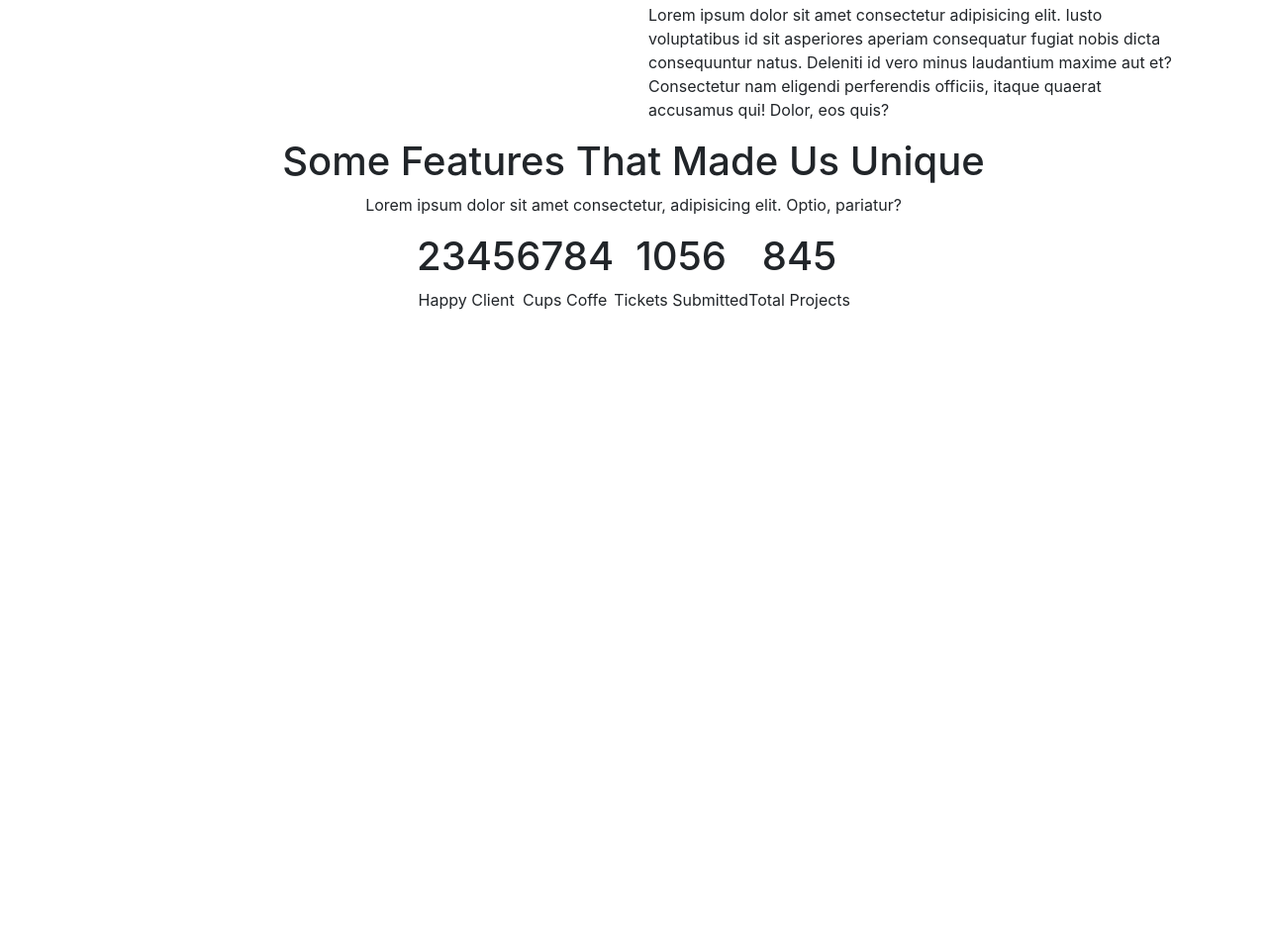
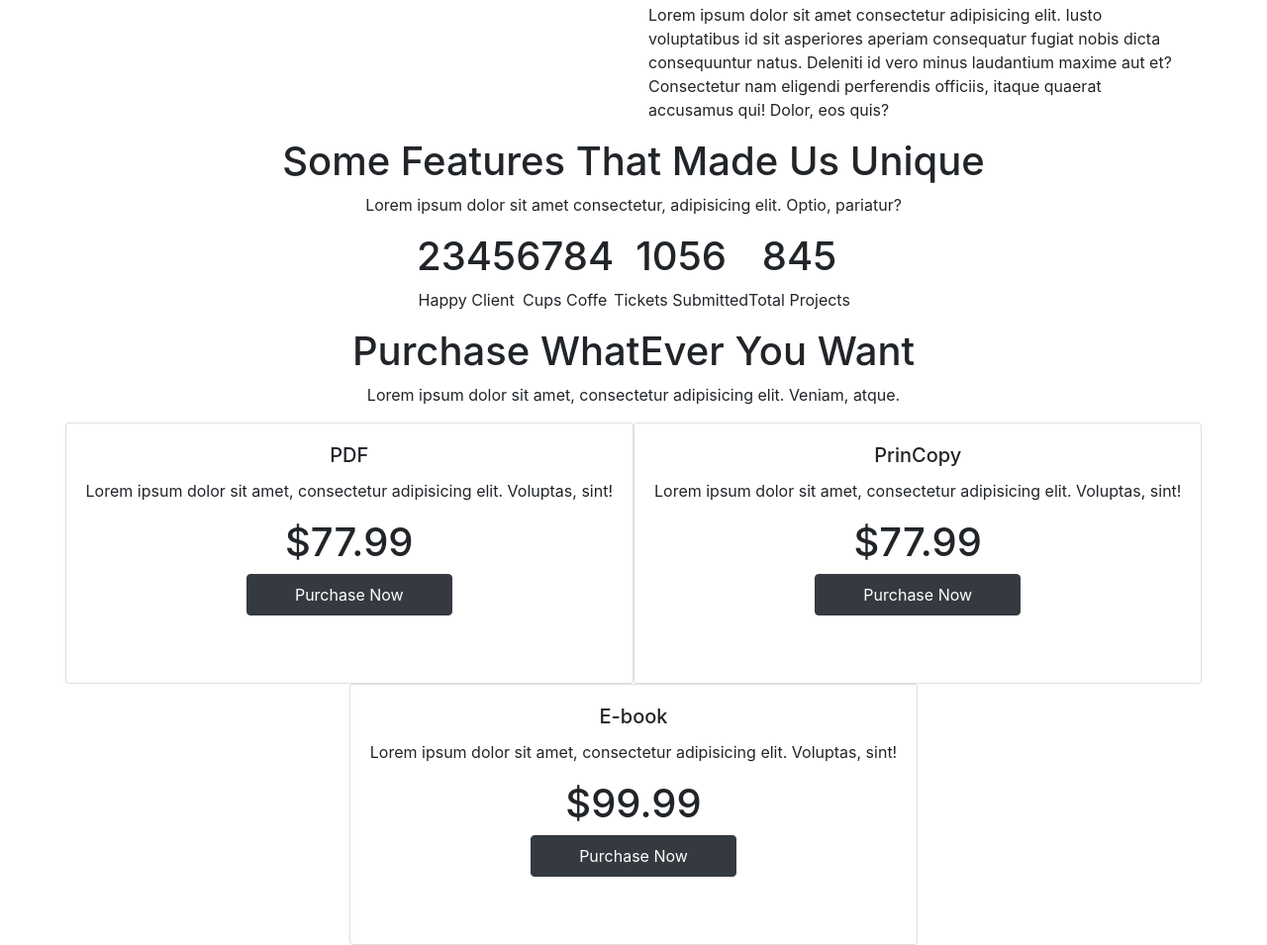
Before and after one commit to KiyaTilahun/My-beginner-level-Html-Css-Bootstrap-React-Projects-, a website: page website1/index.html in a window 1280 px wide. Shown: the part 478-1433 px from the top of the page at 99% size. Before the commit the page ends 809 px from the top, so only its background shows below. Drawn offline with nearby package versions, Linux system fonts and the light colour scheme.

Commit message:
added the card

```diff
--- a/website1/index.html
+++ b/website1/index.html
@@ -40,7 +40,8 @@
             <ul class="navbar-nav">
               <li class="nav-item active">
                 <a class="nav-link" href="#"
-                >Home <span class="sr-only">(current)</span></a>
+                  >Home <span class="sr-only">(current)</span></a
+                >
               </li>
               <li class="nav-item">
                 <a class="nav-link" href="#">Courses</a>
@@ -50,32 +51,39 @@
               </li>
 
               <li class="nav-item dropdown">
-              <div class="dropdown">  <a class="nav-link" href="#">Pages</a><div class="dropdown-content">
-                <a class="" href="#">Generic </a>  <a class="" href="#">Element</a>
-              </div></div>
+                <div class="dropdown">
+                  <a class="nav-link" href="#">Pages</a>
+                  <div class="dropdown-content">
+                    <a class="" href="#">Generic </a>
+                    <a class="" href="#">Element</a>
+                  </div>
+                </div>
               </li>
               <li class="nav-item">
                 <a class="nav-link" href="#">Facts</a>
-            </li> <li class="nav-item">
+              </li>
+              <li class="nav-item">
                 <a class="nav-link" href="#">About</a>
               </li>
             </ul>
           </div>
         </nav>
-
       </div>
       <div class="container text-center py-10">
         <div class="row">
           <div class="col-md-7 col-12">
             <h6>AUTHOR: KIYA TILAHUN</h6>
             <h1>EXCITING PROJECT FOR MYSELF</h1>
-            <p>Lorem ipsum dolor sit amet consectetur adipisicing elit. Nesciunt obcaecati qui nisi inventore saepe ipsum voluptas amet deserunt reiciendis doloribus!</p>
+            <p>
+              Lorem ipsum dolor sit amet consectetur adipisicing elit. Nesciunt
+              obcaecati qui nisi inventore saepe ipsum voluptas amet deserunt
+              reiciendis doloribus!
+            </p>
             <button class="btn btn-light">Buy my Profile for $4.00</button>
           </div>
-        <div class="col-md-5 col-12 ">
-          <img src="img/book.png" alt="Ethiopian" width="300px">
+          <div class="col-md-5 col-12">
+            <img src="img/book.png" alt="Ethiopian" width="300px" />
           </div>
-
         </div>
       </div>
     </header>
@@ -85,17 +93,27 @@
           <div class="row">
             <div class="col-md-6">
               <div class="pray">
-<img src="img/pray.jpg" alt="">
+                <img src="img/pray.jpg" alt="" />
               </div>
             </div>
             <div class="col-md-6">
               <div class="panel text-left">
                 <h1>Mr.Kiya Tilahun</h1>
-            <p class="pt-4">Lorem ipsum, dolor sit amet consectetur adipisicing elit. Culpa iusto animi commodi consequuntur alias totam ullam iste expedita nisi hic doloremque, nostrum quasi ad nobis quos sequi ipsa autem incidunt.</p>
-            <p>Lorem ipsum dolor sit amet consectetur adipisicing elit. Iusto voluptatibus id sit asperiores aperiam consequatur fugiat nobis dicta consequuntur natus. Deleniti id vero minus laudantium maxime aut et? Consectetur nam eligendi perferendis officiis, itaque quaerat accusamus qui! Dolor, eos quis?</p>
+                <p class="pt-4">
+                  Lorem ipsum, dolor sit amet consectetur adipisicing elit.
+                  Culpa iusto animi commodi consequuntur alias totam ullam iste
+                  expedita nisi hic doloremque, nostrum quasi ad nobis quos
+                  sequi ipsa autem incidunt.
+                </p>
+                <p>
+                  Lorem ipsum dolor sit amet consectetur adipisicing elit. Iusto
+                  voluptatibus id sit asperiores aperiam consequatur fugiat
+                  nobis dicta consequuntur natus. Deleniti id vero minus
+                  laudantium maxime aut et? Consectetur nam eligendi perferendis
+                  officiis, itaque quaerat accusamus qui! Dolor, eos quis?
+                </p>
               </div>
             </div>
-
           </div>
         </div>
       </section>
@@ -103,26 +121,96 @@
         <div class="cover">
           <div class="content text-center">
             <h1>Some Features That Made Us Unique</h1>
-        <p>Lorem ipsum dolor sit amet consectetur, adipisicing elit. Optio, pariatur? </p>
+            <p>
+              Lorem ipsum dolor sit amet consectetur, adipisicing elit. Optio,
+              pariatur?
+            </p>
           </div>
         </div>
         <div class="container-fluid text-center">
-      <div class="numbers d-flex flex-md-row flex-wrap justify-content-center ">
-        <div class="rect"><h1>2345</h1>
+          <div
+            class="numbers d-flex flex-md-row flex-wrap justify-content-center"
+          >
+            <div class="rect">
+              <h1>2345</h1>
               <p>Happy Client</p>
             </div>
-        <div class="rect"><h1>6784</h1>
+            <div class="rect">
+              <h1>6784</h1>
               <p>Cups Coffe</p>
             </div>
-        <div class="rect"><h1>1056</h1>
+            <div class="rect">
+              <h1>1056</h1>
               <p>Tickets Submitted</p>
-        </div> <div class="rect"><h1>845</h1>
+            </div>
+            <div class="rect">
+              <h1>845</h1>
               <p>Total Projects</p>
             </div>
-
           </div>
         </div>
-
+        <div class="purchase text-center">
+          <h1>Purchase WhatEver You Want</h1>
+          <p>
+            Lorem ipsum dolor sit amet, consectetur adipisicing elit. Veniam,
+            atque.
+          </p>
+          <div class="cards">
+            <div class="d-flex flex-row justify-content-center flex-wrap">
+              <div class="card">
+                <div class="card-body">
+                  <div class="title">
+                    <h5 class="card-title">PDF</h5>
+                  </div>
+                  <p class="card-text">
+                    Lorem ipsum dolor sit amet, consectetur adipisicing elit.
+                    Voluptas, sint!
+                  </p>
+                  <div class="pricing">
+                    <h1>$77.99</h1>
+                    <a href="" class="btn btn-dark px-5 py-2 mb-5"
+                      >Purchase Now</a
+                    >
+                  </div>
+                </div>
+              </div>
+              <div class="card">
+                <div class="card-body">
+                  <div class="title">
+                    <h5 class="card-title">PrinCopy</h5>
+                  </div>
+                  <p class="card-text">
+                    Lorem ipsum dolor sit amet, consectetur adipisicing elit.
+                    Voluptas, sint!
+                  </p>
+                  <div class="pricing">
+                    <h1>$77.99</h1>
+                    <a href="" class="btn btn-dark px-5 py-2 mb-5"
+                      >Purchase Now</a
+                    >
+                  </div>
+                </div>
+              </div>
+              <div class="card">
+                <div class="card-body">
+                  <div class="title">
+                    <h5 class="card-title">E-book</h5>
+                  </div>
+                  <p class="card-text">
+                    Lorem ipsum dolor sit amet, consectetur adipisicing elit.
+                    Voluptas, sint!
+                  </p>
+                  <div class="pricing">
+                    <h1>$99.99</h1>
+                    <a href="" class="btn btn-dark px-5 py-2 mb-5"
+                      >Purchase Now</a
+                    >
+                  </div>
+                </div>
+              </div>
+            </div>
+          </div>
+        </div>
       </section>
     </main>
     <footer></footer>
```
Lines whose indentation alone changed are shown as unchanged.
